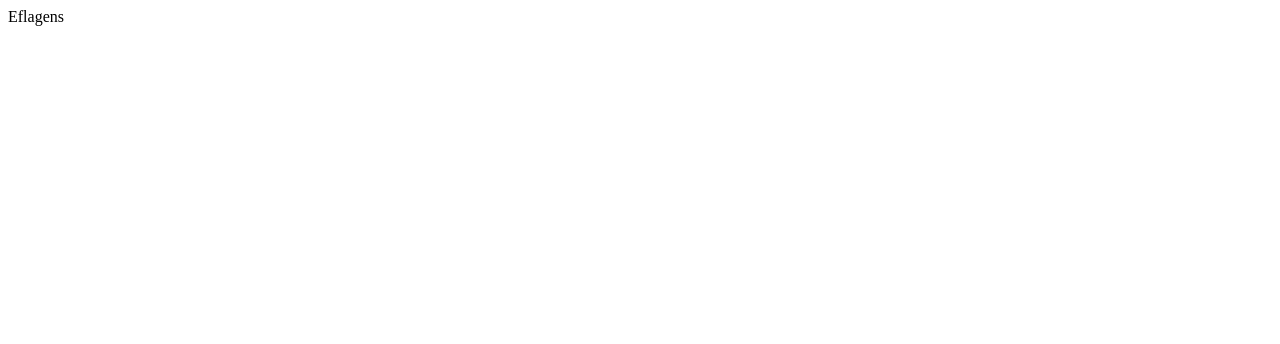
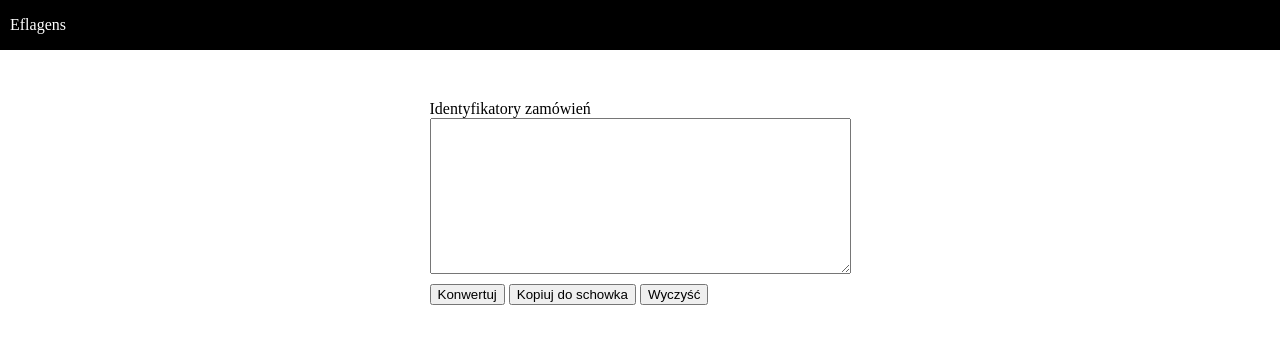
Before and after one commit to BartlomiejCzerny/Eflagens, a plain HTML site: page index.html in a window 1280 px wide. Drawn offline with Linux system fonts and the light colour scheme.

Commit message:
feat: add data convert and copy to clipboard

```diff
--- a/index.html
+++ b/index.html
@@ -8,7 +8,21 @@
 </head>
 
 <body>
-    <header>Eflagens</header>
+    <header>
+        <span>Eflagens</span>
+    </header>
+
+    <div class="container">
+        <form>
+            <label>Identyfikatory zamówień</label>
+            <textarea name="order-ids" id="order-ids" rows="10" cols="50" required></textarea>
+            <div>
+                <input type="button" id="convert-button" value="Konwertuj">
+                <input type="button" id="copy-to-clipboard" value="Kopiuj do schowka">
+                <input type="reset" value="Wyczyść">
+            </div>
+        </form>
+    </div>
 </body>
 
 </html>
--- a/scripts/script.js
+++ b/scripts/script.js
@@ -0,0 +1,32 @@
+const convertButton = document.getElementById("convert-button");
+convertButton.addEventListener("click", convertData);
+
+const copyToClipboardButton = document.getElementById("copy-to-clipboard");
+copyToClipboardButton.addEventListener("click", copyToClipboard);
+
+function convertData() {
+    let lines = document.getElementById("order-ids").value.trim().split('\n');
+    let result = "";
+
+    for (let i = 0; i < lines.length; i++) {
+        if (lines[i].trim() === "") continue;
+        if (i !== lines.length - 1) {
+            result += `'${lines[i].trim()}',\n`;
+        } else {
+            result += `'${lines[i].trim()}'`;
+        }
+
+    }
+
+    document.getElementById("order-ids").value = result;
+}
+
+function copyToClipboard() {
+    const copyText = document.getElementById("order-ids").value;
+
+    navigator.clipboard.writeText(copyText).then(() => {
+        alert("Skopiowano do schowka!");
+    }).catch(err => {
+        alert("Błąd kopiowania: " + err);
+    });
+}
--- a/styles/style.css
+++ b/styles/style.css
@@ -0,0 +1,32 @@
+body {
+    margin: 0 auto;
+    padding: 0;
+}
+
+header {
+    background-color: #000;
+    width: 100%;
+    height: 50px;
+    display: flex;
+    align-items: center;
+}
+
+header > span {
+    color: #fff;
+    padding: 0 10px;
+}
+
+div.container {
+    display: flex;
+    justify-content: center;
+    align-items: center;
+    margin-top: 50px;
+}
+
+label, textarea {
+    display: block;
+}
+
+div > input {
+    margin-top: 10px;
+}
```
